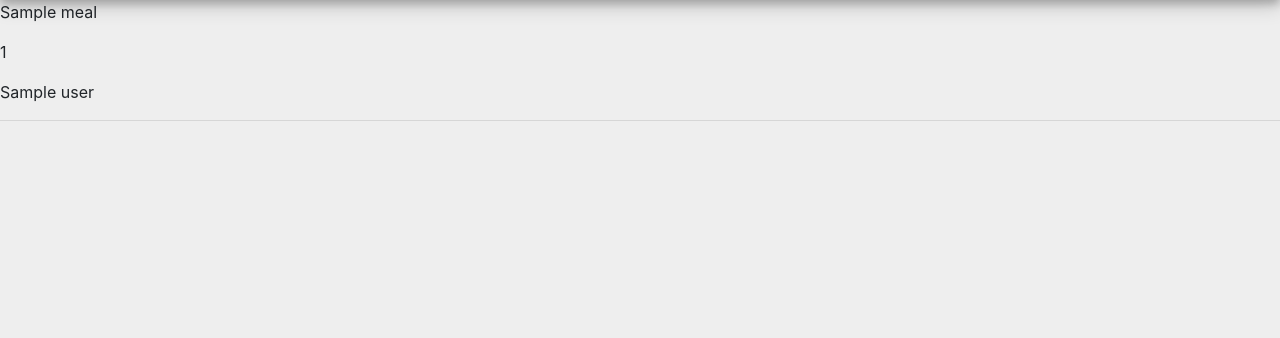
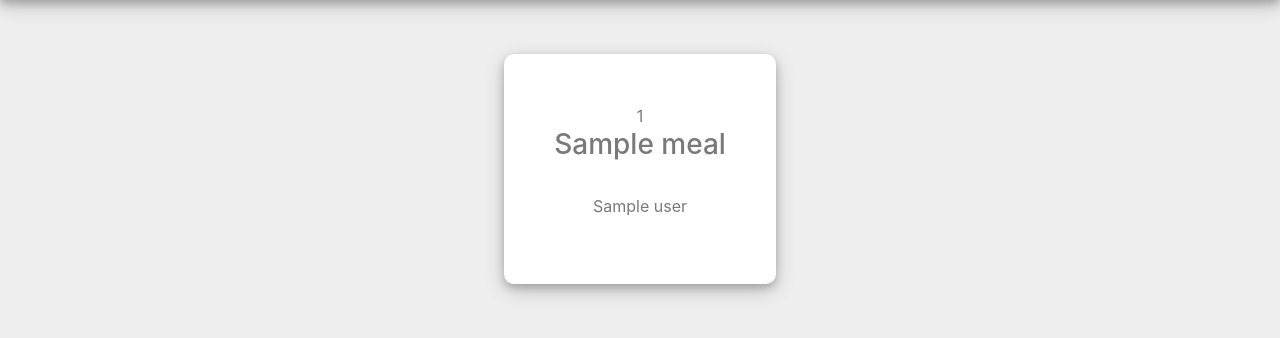
Before and after one commit to CyberSept/MealHub, a Django app: template polls/templates/polls/home.html in a window 1280 px wide. Shown: the part 56-394 px from the top of the page. Run offline with Django 3.2, Linux system fonts and the light colour scheme; the template is opened without the code that fills it: most values are stand-ins (such as "Sample title", 1, 10 or a date in 2020); some libraries are stand-ins or nearby versions.

Commit message:
edited home page cards

```diff
--- a/polls/templates/polls/food_choice.html
+++ b/polls/templates/polls/food_choice.html
@@ -24,7 +24,7 @@
                             </select>
 
                             <div id="food-choice" class="row justify-content-center mt-3">
-                                <a href="#" onclick="myFunction()">დამატება</a>
+                                <a href="#" onclick="custom_food()">დამატება</a>
                             </div>
 
                         <div hidden id="food-input" class="row justify-content-center mt-3">
@@ -51,7 +51,7 @@
     </div>
 
     <script>
-        function myFunction() {
+        function custom_food() {
             document.getElementById("select").required = false;
             document.getElementById("food-choice").hidden = true;
             document.getElementById("food-input").hidden = false;
--- a/polls/templates/polls/home.html
+++ b/polls/templates/polls/home.html
@@ -1,13 +1,31 @@
 {% extends 'base.html' %}
 
 {% block content %}
-    {% for meal in meals %}
-        <p>{{ meal }}</p>
-        <p>{{ meal.poll.annotate.count }}</p>
-        {% for user in meal.poll.annotate %}
-            <p>{{ user }}</p>
-        {% endfor %}
-        <hr>
-        <br>
-    {% endfor %}
+
+
+    <div class="container h-50">
+        <div class="home-card-wrap d-flex flex-wrap justify-content-around h-100">
+            {% for meal in meals %}
+
+                <div class="user_card home-card">
+                    <div class="d-flex justify-content-center">
+                        {{ meal.poll.annotate.count }}
+                    </div>
+                    <div class="d-flex justify-content-center mb-4">
+
+                        <h3 id="form-title">{{ meal }}</h3>
+
+                    </div>
+                    {% for user in meal.poll.annotate %}
+                        <div class="d-flex justify-content-center">
+                            <p>{{ user }}</p>
+                        </div>
+                    {% endfor %}
+
+                </div>
+            {% endfor %}
+        </div>
+    </div>
+
+
 {% endblock %}
--- a/static/css/main.css
+++ b/static/css/main.css
@@ -22,8 +22,15 @@ body, html {
     -webkit-box-shadow: 0 4px 8px 0 rgba(0, 0, 0, 0.2), 0 6px 20px 0 rgba(0, 0, 0, 0.19);
     -moz-box-shadow: 0 4px 8px 0 rgba(0, 0, 0, 0.2), 0 6px 20px 0 rgba(0, 0, 0, 0.19);
     border-radius: 10px;
+}
 
+.home-card {
+    width: auto;
 }
+
+/*.home-card-wrap {*/
+/*    justify-content: space-evenly !important;*/
+/*}*/
 
 .form_container {
     margin-top: 20px;
--- a/templates/base.html
+++ b/templates/base.html
@@ -21,6 +21,6 @@
     {% block content %}
 
     {% endblock %}
-
+    <scripts src="{% static 'polls/js/scripts.js' %}"></scripts>
 </body>
 </html>
```
